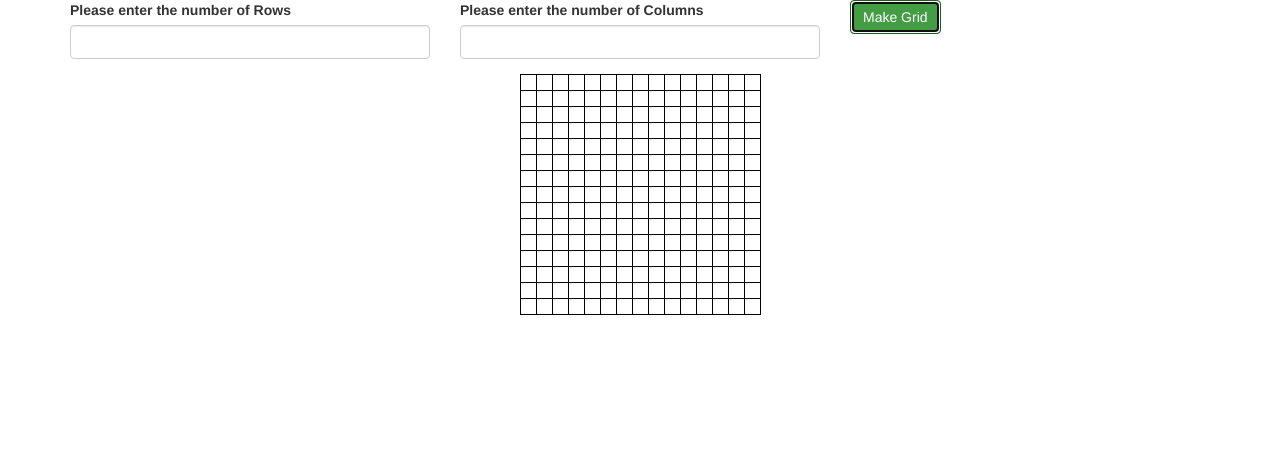
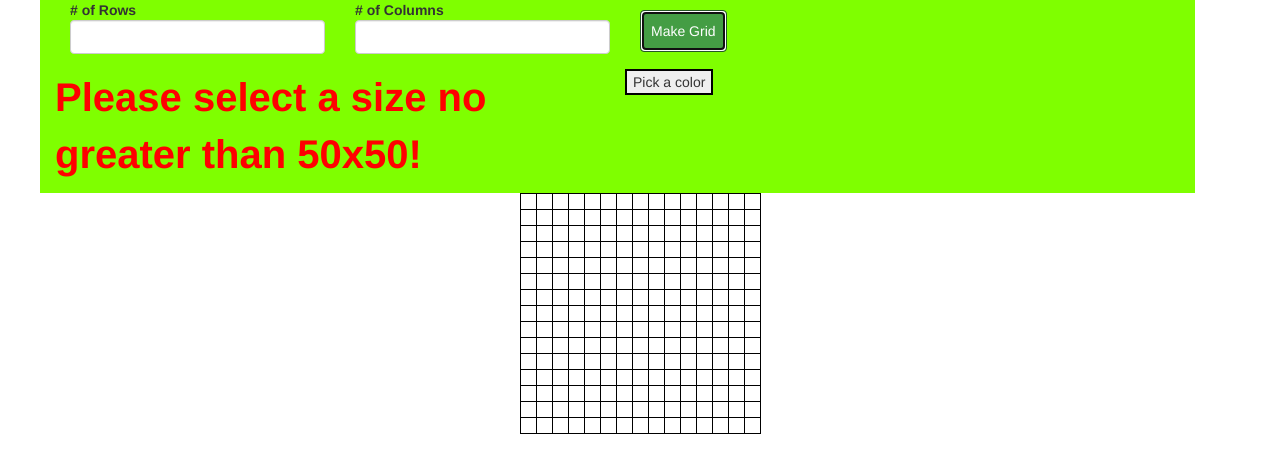
Before and after one commit to hjpdu/lite-brite, a website: page public/html/index.html in a window 1280 px wide. Both pictures are taken after a click on the button "Make Grid". Drawn offline with nearby package versions, Linux system fonts and the light colour scheme; files that its build step writes are made by us from their sources; files whose address does not match are found by name.

Commit message:
limited row column input and added error message

```diff
--- a/public/css/main.css
+++ b/public/css/main.css
@@ -12,3 +12,29 @@
 .red {
   background-color: red;
 }
+
+.container .row {
+  width: 100%;
+  height: 5%;
+  background-color: chartreuse;
+}
+
+div .form-group label{
+  display: inline;
+}
+
+div .form-group input {
+  display: inline;
+}
+
+#update-grid-button {
+  margin-top: 10px;
+  padding: 10px;
+}
+
+#error-box {
+  margin: auto;
+  font-size:40px;
+  font-weight: bold;
+  color: red;
+}
--- a/public/html/index.html
+++ b/public/html/index.html
@@ -10,27 +10,37 @@
 </head>
 <body>
   <div class="container">
-    <div class="row">
-      <div class="col-md-4">
+    <div class="row" class ="centered">
+      <div class="col-md-3">
         <div class="form-group">
-          <label for="number-of-rows">Please enter the number of Rows </label>
+          <label for="number-of-rows"># of Rows </label>
           <input type="text" id="number-of-rows" class = 'form-control'>
         </div>
       </div>
-      <div class="col-md-4">
-        <div class="form-group">
-          <label for="number-of-cols">Please enter the number of Columns</label>
+      <div class="col-md-3">
+        <div class="form-group" >
+          <label for="number-of-cols"># of Columns</label>
           <input type="text" id = 'number-of-cols' class = 'form-control'>
         </div>
       </div>
-      <div class="col-md-4">
+      <div class="col-md-2" >
         <button id="update-grid-button" class="btn btn-success">Make Grid</button>
       </div>
+    <div class="row">
+      <div class="col-md-6" id = "error-box">
+        <p>Please select a size no greater than 50x50!</p>
+      </div>
+      <div class="col-md-6" id="colorpicker">
+        <button  class="jscolor {valueElement:null,value:'66ccff'}" style="border:2px solid black">
+          Pick a color
+        </button>
+      </div>
+    </div>
     </div>
     <table id="canvas" class = "centered"></table>
   </div>
   <footer>
-    <script src = "tether.min.js"></script>
+    <script src="jscolor.js"></script>
     <script src= "https://cdnjs.cloudflare.com/ajax/libs/jquery/2.2.4/jquery.js"></script>
     <script src= "js/app.js"></script>
   </footer>
--- a/public/js/app.js
+++ b/public/js/app.js
@@ -5,18 +5,17 @@
   var updateGridButton = $('#update-grid-button');
   var numberOfColsInput = $('#number-of-cols');
   var numberofRowsInput = $('#number-of-rows');
+  var errorBox =$('#error-box');
 
   makeGrid(15,15); //putting rows and cols as input parameters makes it so they have to be passed in
   $('.cell').on('click', changeColor);
   updateGridButton.on('click', updateGridSize);
+  errorBox.hide();
   // clearGrid();
   // makeGrid(30,30);
 
-  function valHandler(){
-   {
-      updateGridButton.attr('disabled', true);
-    }
-  }
+  function valHandler(){}
+
   function updateGridSize(){
     clearGrid(); //remove current grid
     //grab number of columns from the input for the new grid
@@ -24,10 +23,13 @@
     //grab number rows from the input for the new grid
     var newRowNumber = parseInt(numberofRowsInput.val());
     //make new grid based on new rows and columns values
-    if(newRowNumber <= 30 && newColNumber <= 30) {
+    if(newRowNumber <= 50 && newColNumber <= 50) {
       makeGrid(newRowNumber , newColNumber);
-    }else{
+      errorBox.hide();
+    }else {
       makeGrid(15,15);
+      errorBox.show();
+
     }
     $('.cell').on('click', changeColor);
   }
```
